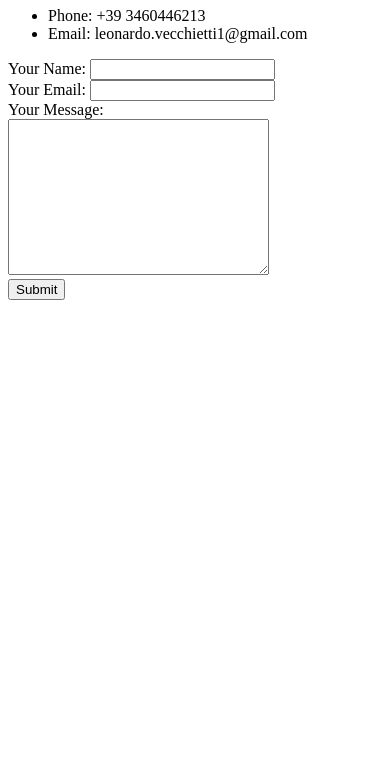
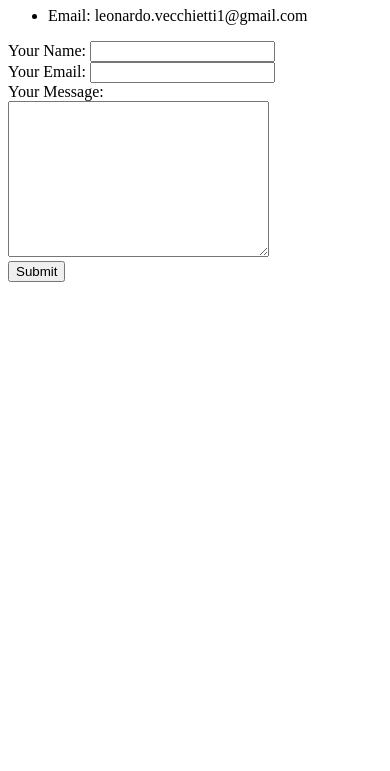
Before and after one commit to YoungOldMan92/cv, a plain HTML site: page contacts.html in a window 390 px wide. Shown: the part 73-844 px from the top of the page. Drawn offline with Linux system fonts and the light colour scheme.

Commit message:
Delete telephone

```diff
--- a/contacts.html
+++ b/contacts.html
@@ -7,7 +7,6 @@
   <body>
     <h1>Contact details</h3>
     <ul>
-      <li>Phone: +39 3460446213</li>
       <li>Email: leonardo.vecchietti1@gmail.com</li>
     </ul>
 
```
